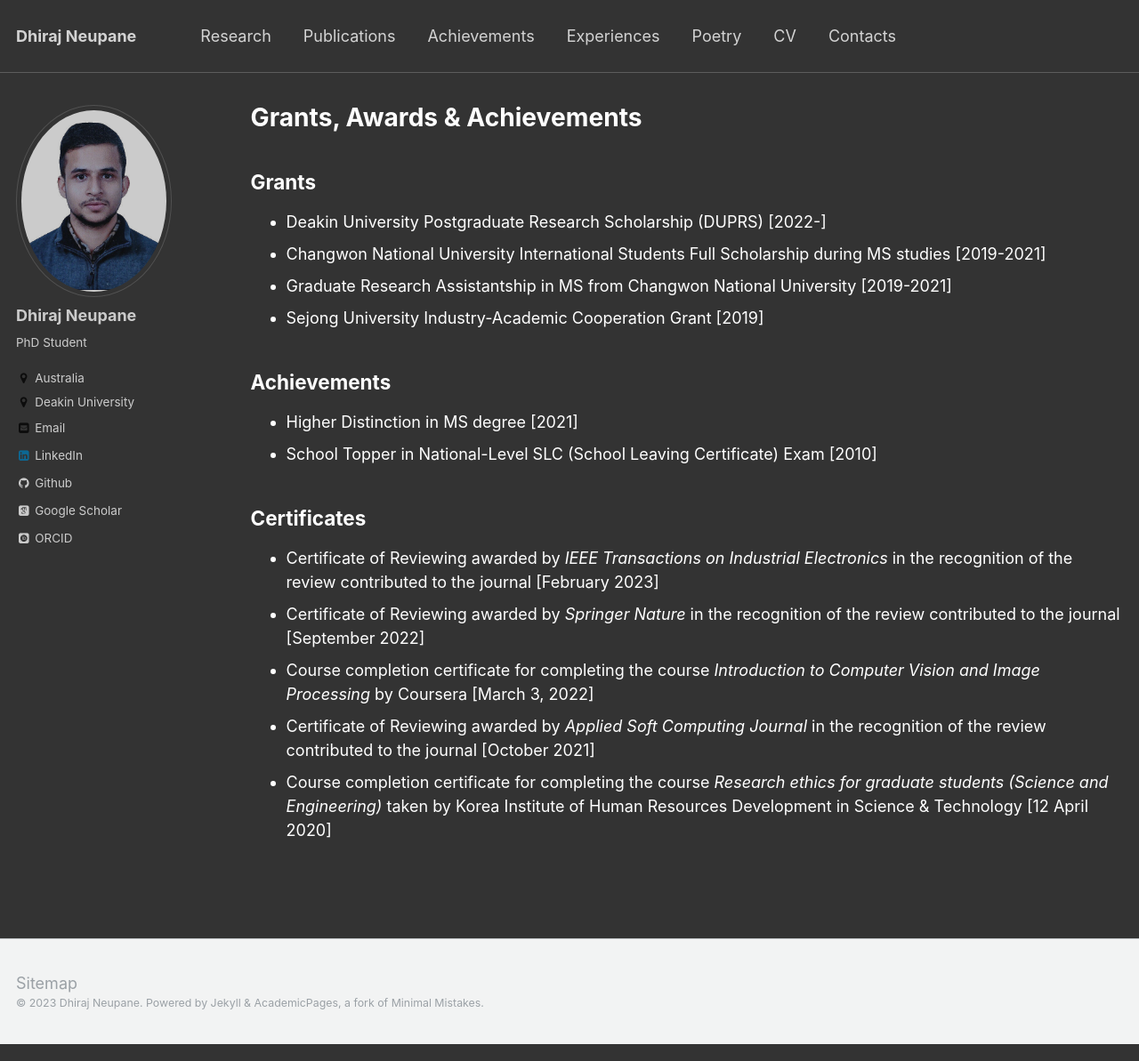
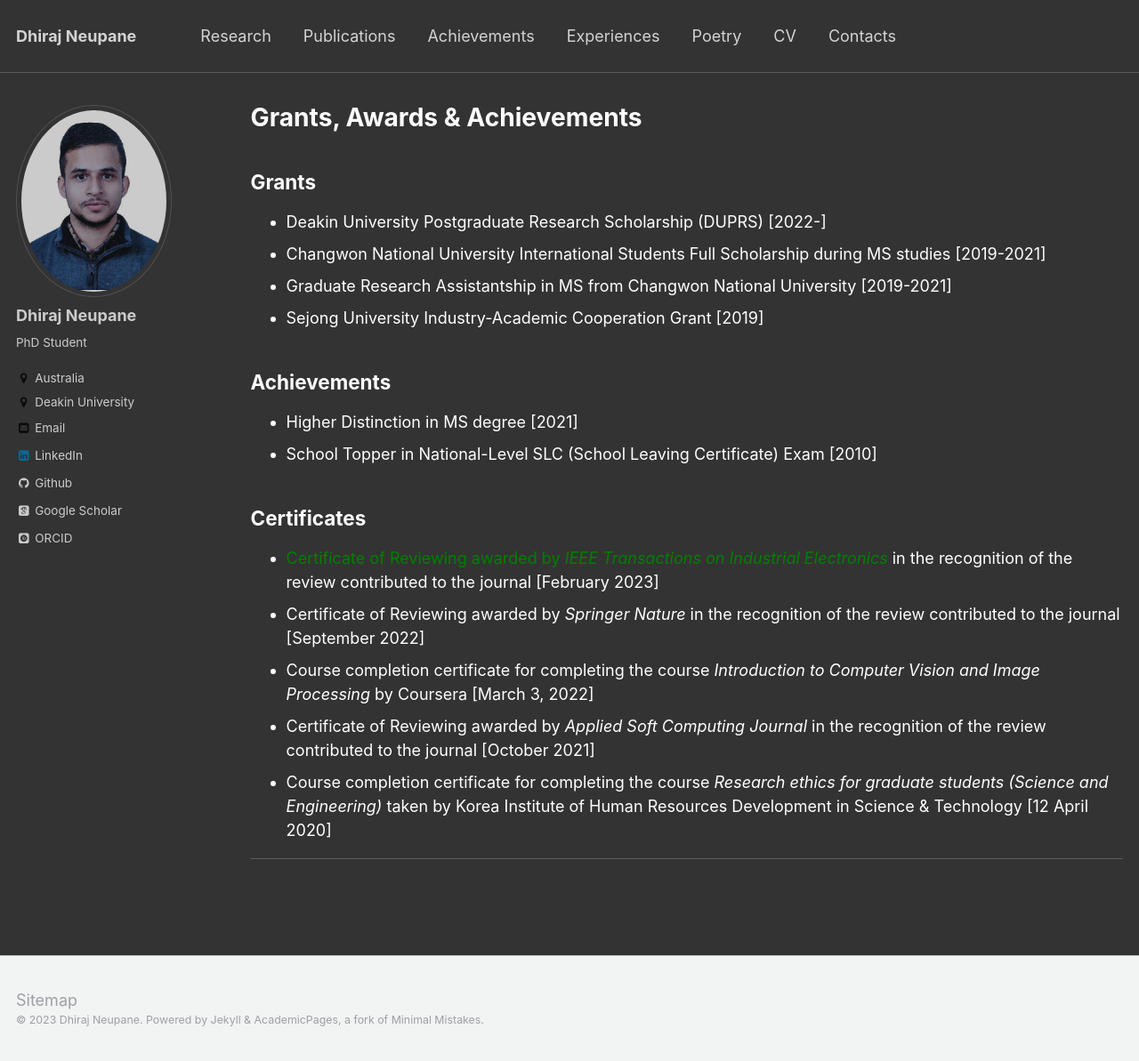
Before and after one commit to dhirajneupane/academicPortfolio, a Jekyll site: the page built from _pages/grants-awards.md, in a window 1280 px wide and 1193 px high. Shown: the whole window at 89% size. Built offline with Jekyll 4.4.1, drawn with Linux system fonts in a browser that asks for light colours; some web fonts are replaced.

Commit message:
Update grants-awards.md

```diff
--- a/_pages/grants-awards.md
+++ b/_pages/grants-awards.md
@@ -17,8 +17,13 @@ redirect_from:
 * School Topper in National-Level SLC (School Leaving Certificate) Exam [2010]
 
 ## Certificates
-* Certificate of Reviewing awarded by _IEEE Transactions on Industrial Electronics_ in the recognition of the review contributed to the journal [February 2023]
+* [<span style="color:green">Certificate of Reviewing awarded by _IEEE Transactions on Industrial Electronics_</span>](https://www.linkedin.com/posts/dhiraj-neupane-6b3089113_ieee-reviewer-activity-7026848069040160768-Ltda?utm_source=share&utm_medium=member_desktop){:target="_blank"} in the recognition of the review contributed to the journal [February 2023]
 * Certificate of Reviewing awarded by _Springer Nature_ in the recognition of the review contributed to the journal [September 2022]
 * Course completion certificate for completing the course _Introduction to Computer Vision and Image Processing_ by Coursera [March 3, 2022]
 * Certificate of Reviewing awarded by _Applied Soft Computing Journal_ in the recognition of the review contributed to the journal [October 2021]
 * Course completion certificate for completing the course _Research ethics for graduate students (Science and Engineering)_ taken by Korea Institute of Human Resources Development in Science & Technology [12 April 2020]
+
+
+
+
+----------------
```
